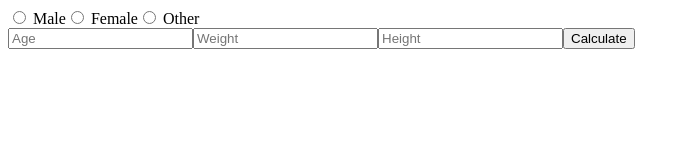
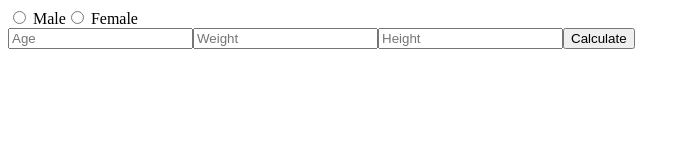
Before and after one commit to Abbasalubeid/DH2642-calorieGram-project, a React (Create React App) app: page / in a window 1280 px wide. Shown: the top 160 px of the page, without its empty margins (0-690 px from the left). Built offline with nearby package versions, Linux system fonts and the light colour scheme; no server answers.

Commit message:
started with the other API call

```diff
--- a/src/App.js
+++ b/src/App.js
@@ -1,9 +1,9 @@
-import { getActivityInfo } from "./fetchSource.js";
 import SearchViewPresenter from "./presenter/searchViewPresenter.js";
-function App() {
+function App(props) {
+
 
   return (<div>
-    <SearchViewPresenter />
+    <SearchViewPresenter model={props.model} />
   </div>);
 
 }
--- a/src/fetchSource.js
+++ b/src/fetchSource.js
@@ -30,7 +30,7 @@ function getFitnessInfo(person){
 }
 
 function transformActivityACB(object){
-        return object.data.goals;
+        console.log(object.data.goals);
 }
 
 function getActivityInfo(person){
--- a/src/index.js
+++ b/src/index.js
@@ -1,12 +1,14 @@
 import React from 'react';
 import ReactDOM from 'react-dom/client';
 import App from './App';
+import FitnessModel from "./model/FitnessModel.js";
 
+let model = new FitnessModel();
 
 const root = ReactDOM.createRoot(document.getElementById('root'));
 root.render(
   <React.StrictMode>
-    <App />
+    <App model ={model}/>
   </React.StrictMode>
 );
 
--- a/src/model/FitnessModel.js
+++ b/src/model/FitnessModel.js
@@ -1,6 +1,7 @@
 export default class FitnessModel{
-    constructor( ){
+    constructor(){
         this.person = {};
+        this.currentGoal = {};
     }
 
     setAge(age){
@@ -18,7 +19,6 @@ export default class FitnessModel{
             throw new Error("Weight must be between 40 kg to 160 kg.");
         else
             this.person.weight = weight;
-
 
     }
 
--- a/src/presenter/searchViewPresenter.js
+++ b/src/presenter/searchViewPresenter.js
@@ -1,12 +1,10 @@
 import resolvePromise from "../resolvePromise";
 import SearchView from "../view/searchView";
-import FitnessModel from "../model/FitnessModel";
 import React from "react";
-import { getFitnessInfo } from "../fetchSource";
+import { getFitnessInfo, getActivityInfo } from "../fetchSource";
 
 
-export default function SearchViewPresenter(){
-    const model = new FitnessModel();
+export default function SearchViewPresenter(props){
     const [searchParams, setSearchParams] = React.useState({});
     const [promiseState] = React.useState({});
 
@@ -15,8 +13,9 @@ export default function SearchViewPresenter(){
       }
 
     function userSearchedACB(){
-        resolvePromise(getFitnessInfo(searchParams), promiseState)
-        console.log(promiseState.data);
+        // resolvePromise(getFitnessInfo(searchParams), promiseState)
+        resolvePromise(getActivityInfo(searchParams), promiseState)
+        console.log(promiseState)
     }
 
     function ageIsChangedACB(age){
@@ -24,6 +23,8 @@ export default function SearchViewPresenter(){
         obj.weight = searchParams.weight;
         obj.height = searchParams.height;
         obj.age = age;
+        obj.gender = searchParams.gender;
+        obj.activitylevel = searchParams.level;
         setSearchParams(obj);
     }
 
@@ -32,6 +33,8 @@ export default function SearchViewPresenter(){
         obj.weight = weight;
         obj.height = searchParams.height;
         obj.age = searchParams.age;
+        obj.gender = searchParams.gender;
+        obj.activitylevel = searchParams.level;
         setSearchParams(obj);
     }
 
@@ -40,8 +43,32 @@ export default function SearchViewPresenter(){
         obj.weight = searchParams.weight;
         obj.height = height
         obj.age = searchParams.age;
+        obj.gender = searchParams.gender;
+        obj.activitylevel = searchParams.level;
         setSearchParams(obj);
     }
+
+    function genderIsChangedACB(gender){
+        const obj = {};
+        obj.weight = searchParams.weight;
+        obj.height = searchParams.height
+        obj.age = searchParams.age;
+        obj.gender = gender;
+        obj.activitylevel = searchParams.activitylevel
+        setSearchParams(obj);
+    }
+
+    function activityLevelIsChangedACB(level){
+        const obj = {};
+        obj.weight = searchParams.weight;
+        obj.height = searchParams.height
+        obj.age = searchParams.age;
+        obj.gender = searchParams.gender;
+        obj.activitylevel = level;
+        setSearchParams(obj);
+    }
+
+
 
 
 
@@ -49,7 +76,9 @@ export default function SearchViewPresenter(){
         <SearchView onUserChangedAge = {ageIsChangedACB}
                     onUserChangedWeight = {weightIsChangedACB}
                     onUserChangedHeight = {heightIsChangedACB}
-                    onUserSearched = {userSearchedACB}/>
+                    onUserSearched = {userSearchedACB}
+                    onUserChangedGender = {genderIsChangedACB}
+                    onUserLevel = {activityLevelIsChangedACB}/>
     )
 
 }
--- a/src/view/searchView.js
+++ b/src/view/searchView.js
@@ -1,9 +1,6 @@
 import React from "react";
 
-
-
 export default function SearchView(props) {
-
   function userSavedACB() {
     props.onUserSearched();
   }
@@ -17,13 +14,15 @@ export default function SearchView(props) {
   function userTypedHeightACB(event) {
     props.onUserChangedHeight(event.target.value);
   }
+  function userChoseGenderACB(event){
+    props.onUserChangedGender(event.target.value);
+  }
 
   return (
     <div>
       <div>
-                <input type="radio" value="Male" name="gender" /> Male
-                <input type="radio" value="Female" name="gender" /> Female
-                <input type="radio" value="Other" name="gender" /> Other
+        <input type="radio" value="Male" name="gender" onInput={userChoseGenderACB} /> Male
+        <input type="radio" value="Female" name="gender" onInput={userChoseGenderACB} /> Female
       </div>
       <input placeholder="Age" onInput={userTypedAgeACB}></input>
       <input placeholder="Weight" onInput={userTypedWeightACB}></input>
@@ -31,5 +30,4 @@ export default function SearchView(props) {
       <button onClick={userSavedACB}>Calculate</button>
     </div>
   );
-
 }
```
Lines whose indentation alone changed are shown as unchanged.
